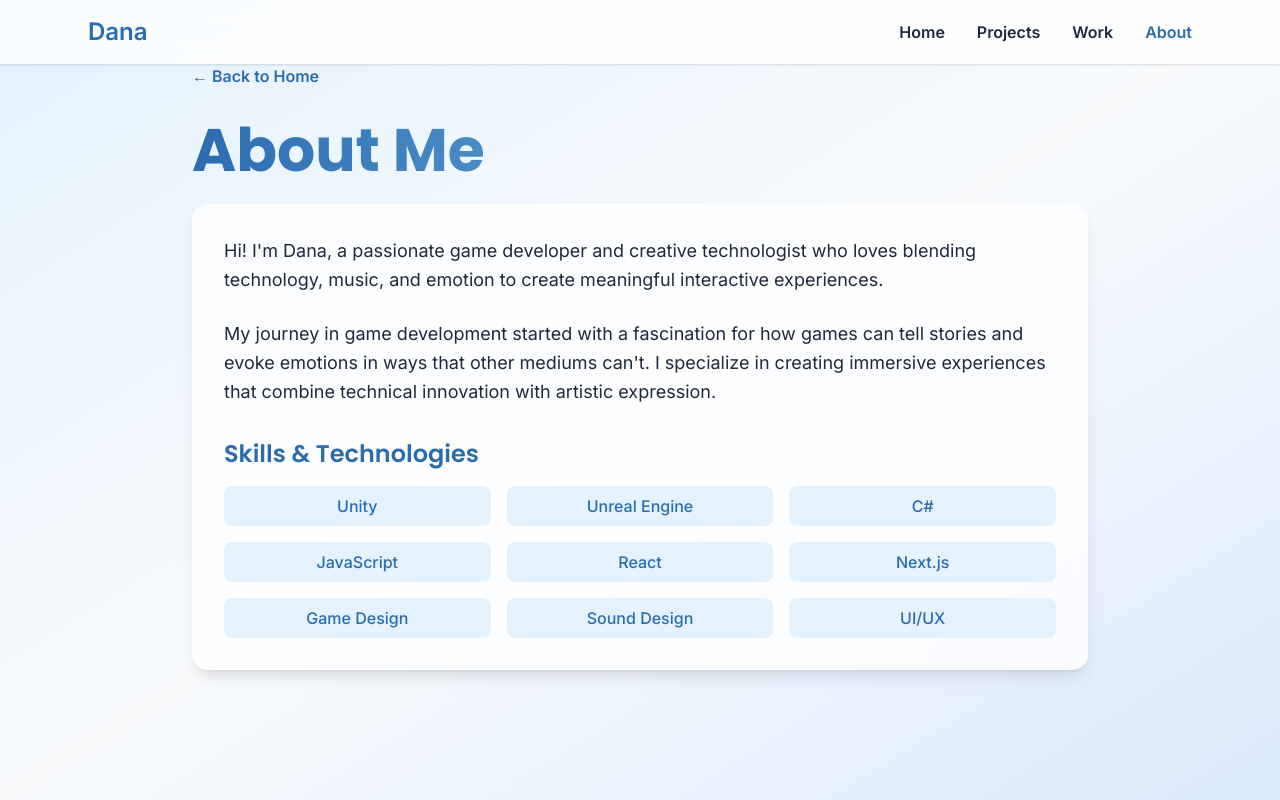
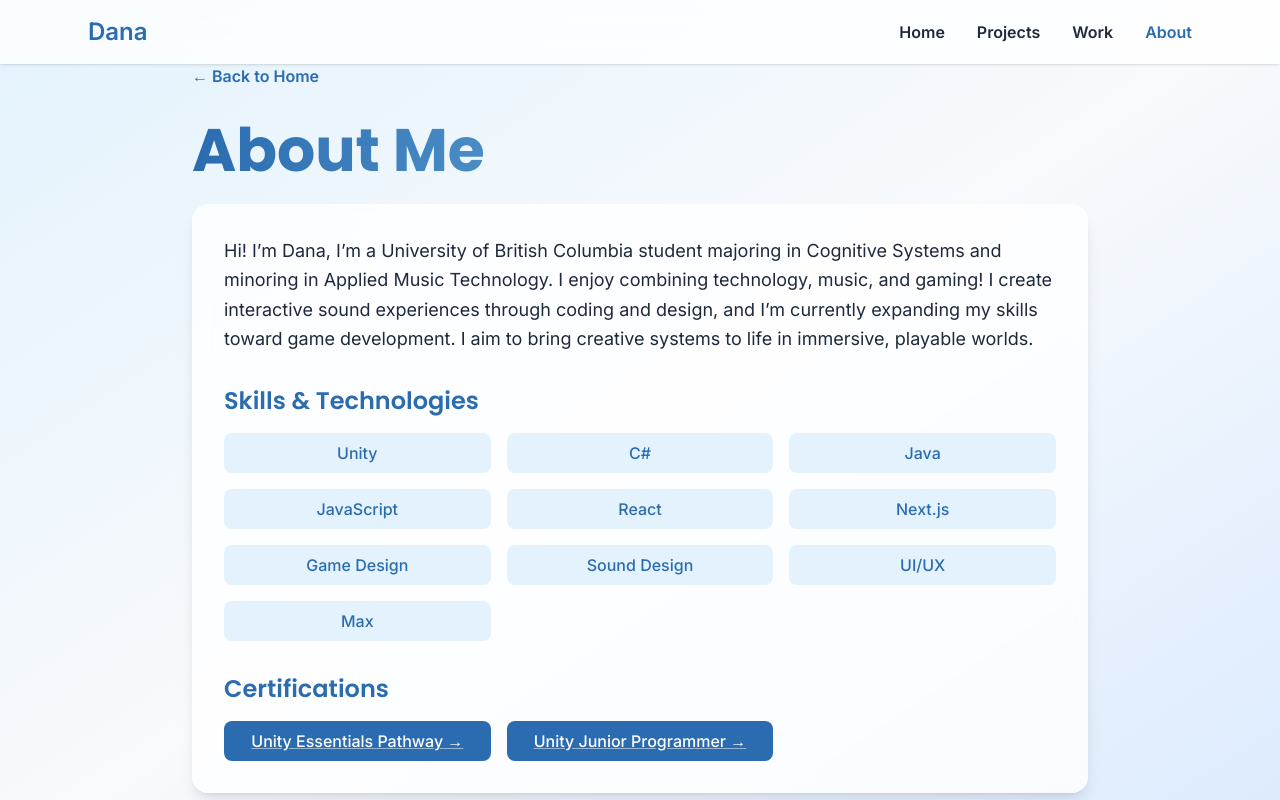
Before and after one commit to Deynuh/my-portfolio, a Next.js app: page /about in a window 1280 px wide. Shown: the top 800 px of the page. Built offline with nearby package versions, Linux system fonts and the light colour scheme.

Commit message:
about me edits

```diff
--- a/src/app/about/page.js
+++ b/src/app/about/page.js
@@ -1,6 +1,17 @@
 import Link from 'next/link';
 
 export default function About() {
+  const certifications = [
+    {
+      name: 'Unity Essentials Pathway',
+      url: 'https://www.credly.com/badges/8523f1b3-ae8c-43bb-95fd-8c57be0ca8b2/linked_in_profile' // Replace with your actual URL
+    },
+    {
+      name: 'Unity Junior Programmer',
+      url: 'https://www.credly.com/badges/e8071fb9-38a8-46a8-9116-556aa28f8263/linked_in_profile' // Replace with your actual URL
+    }
+  ];
+
   return (
     <div className="min-h-screen bg-gradient-to-br from-[#E3F2FD] via-[#F8FAFC] to-[#DBEAFE] py-16 px-6">
       <div className="max-w-4xl mx-auto">
@@ -17,22 +28,30 @@ export default function About() {
 
         <div className="bg-white/80 backdrop-blur-sm rounded-2xl p-8 shadow-lg space-y-6">
           <p className="text-lg text-[#1E293B] leading-relaxed">
-            Hi! I'm Dana, a passionate game developer and creative technologist who loves blending
-            technology, music, and emotion to create meaningful interactive experiences.
-          </p>
-
-          <p className="text-lg text-[#1E293B] leading-relaxed">
-            My journey in game development started with a fascination for how games can tell stories
-            and evoke emotions in ways that other mediums can't. I specialize in creating immersive
-            experiences that combine technical innovation with artistic expression.
-          </p>
+            Hi! I’m Dana, I’m a University of British Columbia student majoring in Cognitive Systems and minoring in Applied Music Technology.
+            I enjoy combining technology, music, and gaming! I create interactive sound experiences through coding and design, and I’m currently expanding my skills toward game development.
+            I aim to bring creative systems to life in immersive, playable worlds.</p>
 
           <h2 className="text-2xl font-semibold text-[#2B6CB0] mt-8 mb-4">Skills & Technologies</h2>
           <div className="grid grid-cols-2 md:grid-cols-3 gap-4">
-            {['Unity', 'Unreal Engine', 'C#', 'JavaScript', 'React', 'Next.js', 'Game Design', 'Sound Design', 'UI/UX'].map((skill) => (
+            {['Unity', 'C#', 'Java', 'JavaScript', 'React', 'Next.js', 'Game Design', 'Sound Design', 'UI/UX', 'Max'].map((skill) => (
               <div key={skill} className="bg-[#E3F2FD] px-4 py-2 rounded-lg text-center text-[#2B6CB0] font-medium">
                 {skill}
               </div>
+            ))}
+          </div>
+          <h2 className="text-2xl font-semibold text-[#2B6CB0] mt-8 mb-4">Certifications</h2>
+          <div className="grid grid-cols-2 md:grid-cols-3 gap-4">
+            {certifications.map((cert) => (
+              <a
+                key={cert.name}
+                href={cert.url}
+                target="_blank"
+                rel="noopener noreferrer"
+                className="bg-[#2B6CB0] text-white px-4 py-2 rounded-lg text-center font-medium hover:bg-[#1E5A8E] hover:scale-105 transition-all duration-300 cursor-pointer underline decoration-white/50 hover:decoration-white"
+              >
+                {cert.name} →
+              </a>
             ))}
           </div>
         </div>
```
